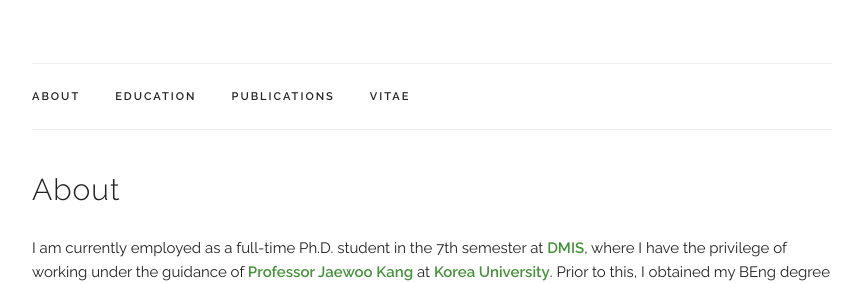
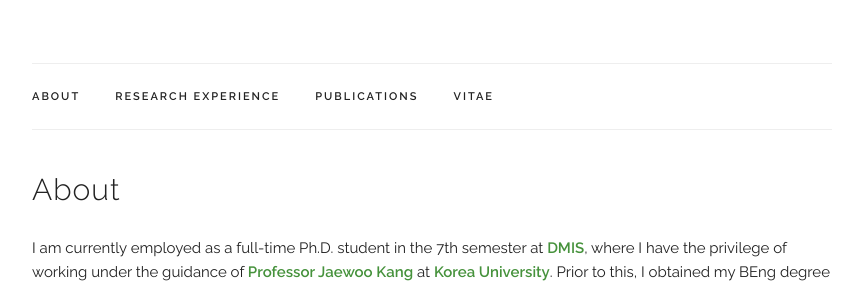
Before and after one commit to quangnguyenbn99/quangnguyenbn99.github.io, a Jekyll site: the page built from index.html, in a window 1280 px wide and 900 px high. Shown: the part 234-517 px from the top of the window, without its empty margins (208-1071 px from the left). Built offline with Jekyll 4.4.1, drawn with Linux system fonts in a browser that asks for light colours; some web fonts are replaced.

Commit message:
Update default.html

```diff
--- a/_layouts/default.html
+++ b/_layouts/default.html
@@ -97,7 +97,7 @@
       <div class="container">
         <ul class="navbar-list">
           <li class="navbar-item"><a class="navbar-link" href={{ "/index.html#about" | prepend: site.baseurl }}>About</a></li>
-          <li class="navbar-item"><a class="navbar-link" href={{ "/index.html#education" | prepend: site.baseurl }}>Education</a></li>
+          <li class="navbar-item"><a class="navbar-link" href={{ "/index.html#education" | prepend: site.baseurl }}>Research Experience</a></li>
           <li class="navbar-item"><a class="navbar-link" href={{ "/index.html#publications" | prepend: site.baseurl }}>Publications</a></li>
           <li class="navbar-item"><a class="navbar-link" href={{ "/index.html#resume" | prepend: site.baseurl }}>Vitae</a></li>
         </ul>
```
